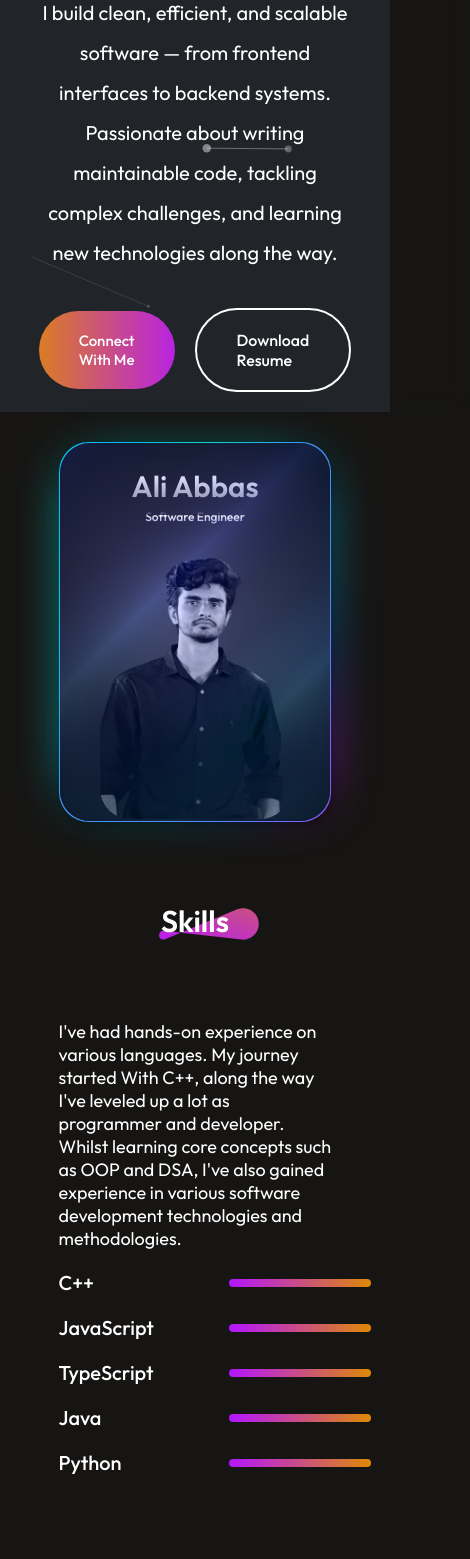
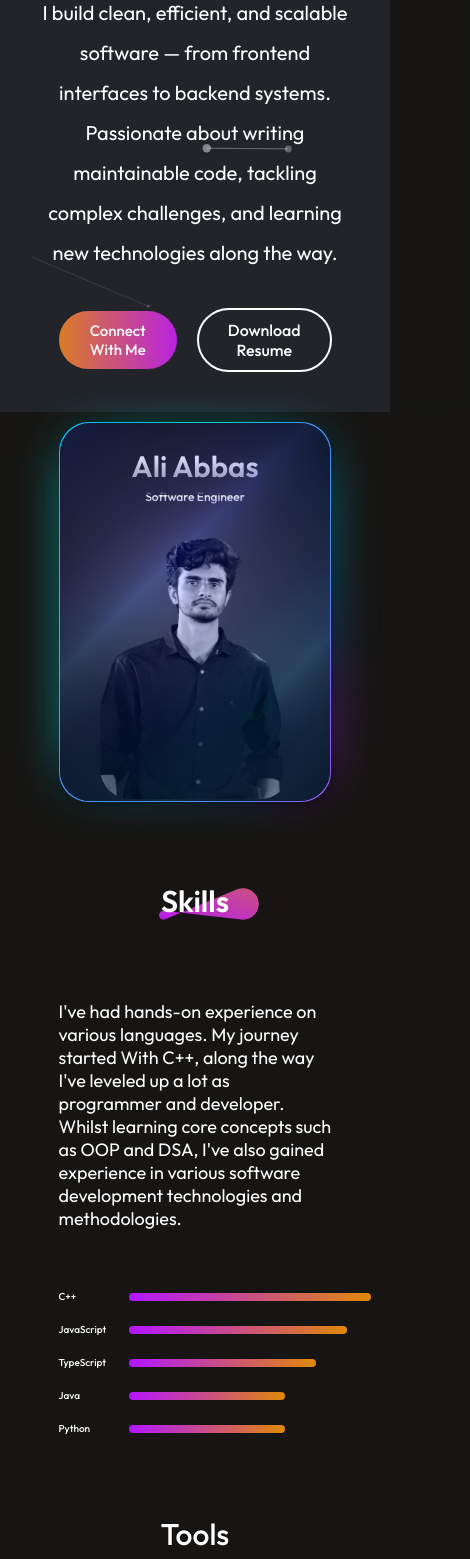
Before and after one commit to ali5229/portfolio, a React (Vite) app: page / in a window 390 px wide. Shown: the part 432-1991 px from the top of the page, 470 px wide, since content can reach past the window. Built offline with nearby package versions, Linux system fonts and the light colour scheme.

Commit message:
Responsive Improv

```diff
--- a/src/App.jsx
+++ b/src/App.jsx
@@ -23,7 +23,7 @@
         <Background entered={false} />
       </div>
 
-      <div style={{ position: 'relative', zIndex: 1 }}>
+      <div style={{ position: 'relative', zIndex: 1, overflow:'hidden' }}>
         <Navbar />
         <Header />
           <AnimatedContent
--- a/src/components/contact/contact.css
+++ b/src/components/contact/contact.css
@@ -99,6 +99,28 @@
         flex-direction: column;
     }
     .contact-left h1{
-        font-size: 40px;
+        font-size: 20px;
+    }
+    .contact-section{
+        width: 80vw;
+    }
+    .contact-left p{
+        font-size: 15px;
+    }
+    .contact-right label{
+        font-size: 15px;
+        font-weight: 300px;
+    }
+    .contact-right input{
+        width: 250px;
+        font-size: 15px;
+    }
+    .contact-right textarea{
+        width: 290px;
+        font-size: 15px;
+    }
+    .contact-submit{
+        padding: 10px 20px;
+        font-size: 15px;
     }
 }
--- a/src/components/header/header.css
+++ b/src/components/header/header.css
@@ -105,4 +105,12 @@
         font-size: 20px;
         width: 80vw;
     }
+    .head-connect{
+        padding: 10px 20px;
+        text-align: center;
+    }
+    .resume{
+        padding: 10px 20px;
+        text-align: center;
+    }
 }
--- a/src/components/skills/skills.css
+++ b/src/components/skills/skills.css
@@ -45,6 +45,7 @@
     display: flex;
     flex-direction: column;
     gap: 20px ;
+    margin-top: 40px;
 }
 .language{
     display: flex;
@@ -104,6 +105,7 @@
     .title h1{
         font-size: 50px;
     }
+
     .title img{
         width: 100px;
     }
@@ -113,7 +115,7 @@
         width: 70vw;
     }
     .title2 h1{
-        font-size: 40px;
+        font-size: 30px;
     }
     .title2 img{
         width: 100px;
@@ -123,12 +125,19 @@
 
     }
     .language p{
-        font-size: 20px;
+        font-size: 10px;
+        min-width: 50px;
     }
     .technologies{
         grid-template-columns: 1fr 1fr 1fr 1fr;
     }
     .technology{
-        width: 80px;
+        width: 60px;
+    }
+    .technology img{
+        width: 50px;
+    }
+    .technology h2{
+        font-size: 15px;
     }
 }
```
Also changed, not shown: src/components/projects/projects.jsx (indentation only).
